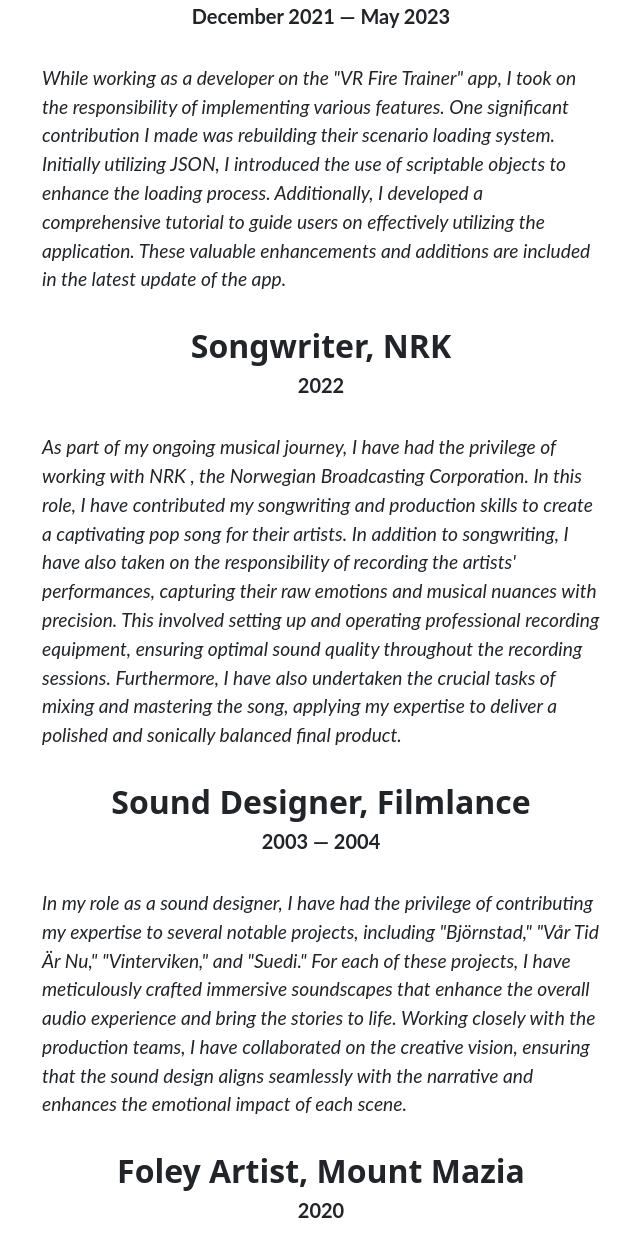
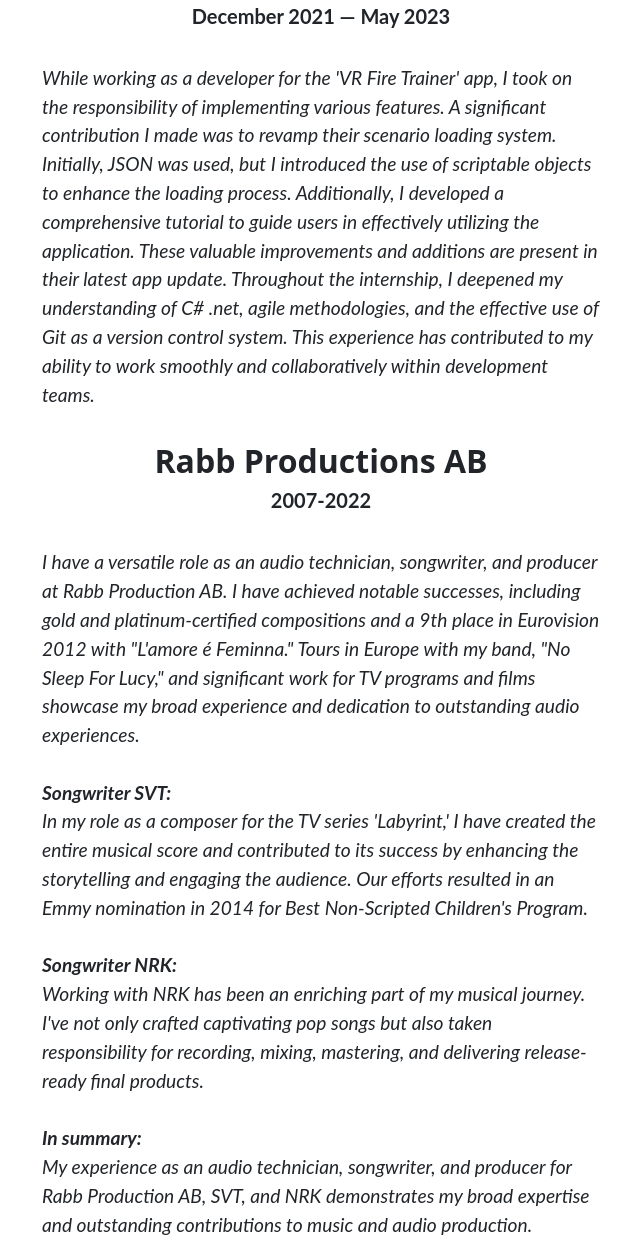
Before and after one commit to Rabben82/resume-english-2023, a plain HTML site: page erfarenhet.html in a window 1280 px wide. Shown: the part 517-1760 px from the top of the page, without its empty margins (319-959 px from the left). Drawn offline with nearby package versions, Linux system fonts and the light colour scheme.

Commit message:
Updated text in experience and index page

```diff
--- a/erfarenhet.html
+++ b/erfarenhet.html
@@ -72,84 +72,15 @@
                     <h5><strong>December 2021 — May 2023</strong></h5>
                     <p class="p1">
                         <i>
-                            While working as a developer on the "VR Fire Trainer" app, I took on the responsibility of
-                            implementing various features. One significant contribution I made was rebuilding their
-                            scenario loading system. Initially utilizing JSON, I introduced the use of scriptable
+                            While working as a developer for the 'VR Fire Trainer' app, I took on the responsibility of
+                            implementing various features. A significant contribution I made was to revamp their
+                            scenario loading system. Initially, JSON was used, but I introduced the use of scriptable
                             objects to enhance the loading process. Additionally, I developed a comprehensive tutorial
-                            to guide users on effectively utilizing the application. These valuable enhancements and
-                            additions are included in the latest update of the app.
-                        </i>
-                    </p>
-                </div>
-            </div>
-
-            <div class="col-md-12 d-flex justify-content-center">
-                <div class="text-container text-center">
-                    <h2><strong>Songwriter, NRK</strong></h2>
-                    <h5><strong>2022</strong></h5>
-                    <p class="p1">
-                        <i>
-                            As part of my ongoing musical journey, I have had the privilege of working with NRK , the
-                            Norwegian Broadcasting Corporation. In this role, I have contributed my songwriting and
-                            production skills to create a captivating pop song for their artists. In addition to
-                            songwriting, I have also taken on the responsibility of recording the artists' performances,
-                            capturing their raw emotions and musical nuances with precision. This involved setting up
-                            and operating professional recording equipment, ensuring optimal sound quality throughout
-                            the recording sessions. Furthermore, I have also undertaken the crucial tasks of mixing and
-                            mastering the song, applying my expertise to deliver a polished and sonically balanced final
-                            product.
-                        </i>
-                    </p>
-                </div>
-            </div>
-
-            <div class="col-md-12 d-flex justify-content-center">
-                <div class="text-container text-center">
-                    <h2><strong>Sound Designer, Filmlance</strong></h2>
-                    <h5><strong>2003 — 2004</strong></h5>
-                    <p class="p1">
-                        <i>
-                            In my role as a sound designer, I have had the privilege of contributing my expertise to
-                            several notable projects, including "Björnstad," "Vår Tid Är Nu," "Vinterviken," and
-                            "Suedi." For each of these projects, I have meticulously crafted immersive soundscapes that
-                            enhance the overall audio experience and bring the stories to life. Working closely with the
-                            production teams, I have collaborated on the creative vision, ensuring that the sound design
-                            aligns seamlessly with the narrative and enhances the emotional impact of each scene.
-                        </i>
-                    </p>
-                </div>
-            </div>
-
-            <div class="col-md-12 d-flex justify-content-center">
-                <div class="text-container text-center">
-                    <h2><strong>Foley Artist, Mount Mazia</strong></h2>
-                    <h5><strong>2020</strong></h5>
-                    <p class="p1">
-                        <i>
-                            As a foley artist, I have had the opportunity to contribute my skills to the film "Mamma Mu
-                            Hittar Hem," currently playing at cinemas. In this role, I have meticulously crafted and
-                            recorded a wide range of sound effects to enhance the cinematic experience. Working closely
-                            with the film's production team, I have carefully synchronized the foley sounds with the
-                            on-screen actions, bringing the visuals to life and immersing the audience in the world of
-                            the film.
-                        </i>
-                    </p>
-                </div>
-            </div>
-
-            <div class="col-md-12 d-flex justify-content-center">
-                <div class="text-container text-center">
-                    <h2><strong>Songwriter, SVT</strong></h2>
-                    <h5><strong>2012-2020</strong></h5>
-                    <p class="p1">
-                        <i>
-                            In my role as the composer for the popular TV show "Labyrint," I have been responsible for
-                            creating the entire score music for the series. This long-standing collaboration has allowed
-                            me to showcase my talent and creativity in crafting music that enhances the show's
-                            storytelling and captivates its audience. My contributions to "Labyrint" have not gone
-                            unnoticed, as the show received an Emmy nomination in 2014 for Best Non-Scripted Kids Show.
-                            This recognition is a testament to the quality of the show's production and the impact of
-                            the music I have composed.
+                            to guide users in effectively utilizing the application. These valuable improvements and
+                            additions are present in their latest app update. Throughout the internship, I deepened my
+                            understanding of C# .net, agile methodologies, and the effective use of Git as a version
+                            control system. This experience has contributed to my ability to work smoothly and
+                            collaboratively within development teams.
                         </i>
                     </p>
                 </div>
@@ -158,47 +89,41 @@
             <div class="col-md-12 d-flex justify-content-center">
                 <div class="text-container text-center">
                     <h2><strong>Rabb Productions AB</strong></h2>
-                    <h5><strong>2007-2020</strong></h5>
+                    <h5><strong>2007-2022</strong></h5>
                     <p class="p1">
                         <i>
-                            As a versatile sound engineer, songwriter, and producer, I have attained remarkable
-                            achievements throughout my career as a freelancer in my own company Rabb Productions Ab. My
-                            compositions have garnered gold and platinum
-                            certifications, amassing over 100 million online streams. Notably, I have participated in
-                            multiple Eurovision contests, securing an impressive 9th place in 2012 with the acclaimed
-                            Italian entry, "L'amore é Feminna." Additionally, I have toured Europe as a signed artist
-                            with my band, "No Sleep For Lucy." My expertise also extends to composing for TV shows,
-                            providing sound design for renowned programs, and contributing to foley work for cinema,
-                            among other notable projects. These accomplishments showcase my diverse experience and
-                            unwavering dedication to delivering exceptional sound experiences.
-                        </i>
-                    </p>
-                </div>
-            </div>
+                            I have a versatile role as an audio technician, songwriter, and producer at Rabb Production
+                            AB. I have achieved notable successes, including gold and platinum-certified compositions
+                            and a 9th place in Eurovision 2012 with "L'amore é Feminna." Tours in Europe with my band,
+                            "No Sleep For Lucy," and significant work for TV programs and films showcase my broad
+                            experience and dedication to outstanding audio experiences.<br><br>
 
-            <div class="col-md-12 d-flex justify-content-center">
-                <div class="text-container text-center">
-                    <h2><strong>Songwriter, BMG/Chrysalis</strong></h2>
-                    <h5><strong>2007-2020</strong></h5>
-                    <p class="p1">
-                        <i>
-                            As a signed writer/producer, I have successfully released songs with artists and bands
-                            across the globe, cultivating a vast network of talented writers, artists, and labels.
-                            Through these experiences, I have gained valuable insights into the inner workings of the
-                            industry, further enhancing my knowledge and understanding.
+                            <strong>Songwriter SVT:</strong><br>
+                            In my role as a composer for the TV series 'Labyrint,' I have created the entire musical
+                            score and contributed to its success by enhancing the storytelling and engaging the
+                            audience. Our efforts resulted in an Emmy nomination in 2014 for Best Non-Scripted
+                            Children's Program.<br><br>
+
+                            <strong>Songwriter NRK:</strong><br>
+                            Working with NRK has been an enriching part of my musical journey. I've not only crafted
+                            captivating pop songs but also taken responsibility for recording, mixing, mastering, and
+                            delivering release-ready final products.<br><br>
+
+                            <strong>In summary:</strong><br>
+                            My experience as an audio technician, songwriter, and producer for Rabb Production AB, SVT,
+                            and NRK demonstrates my broad expertise and outstanding contributions to music and audio
+                            production.
                         </i>
                     </p>
                 </div>
             </div>
         </div>
-
-    </div>
-    <footer class="text-black text-center py-3">
-        Webmaster: Christian Rabb | &copy; 2023 CV
-    </footer>
-    <script src="https://cdn.jsdelivr.net/npm/bootstrap@5.3.2/dist/js/bootstrap.bundle.min.js"
-        integrity="sha384-C6RzsynM9kWDrMNeT87bh95OGNyZPhcTNXj1NW7RuBCsyN/o0jlpcV8Qyq46cDfL" crossorigin="anonymous">
-        </script>
+        <footer class="text-black text-center py-3">
+            Webmaster: Christian Rabb | &copy; 2023 CV
+        </footer>
+        <script src="https://cdn.jsdelivr.net/npm/bootstrap@5.3.2/dist/js/bootstrap.bundle.min.js"
+            integrity="sha384-C6RzsynM9kWDrMNeT87bh95OGNyZPhcTNXj1NW7RuBCsyN/o0jlpcV8Qyq46cDfL" crossorigin="anonymous">
+            </script>
 </body>
 
 </html>
```
Also changed, not shown: index.html (+3 -2 lines).
